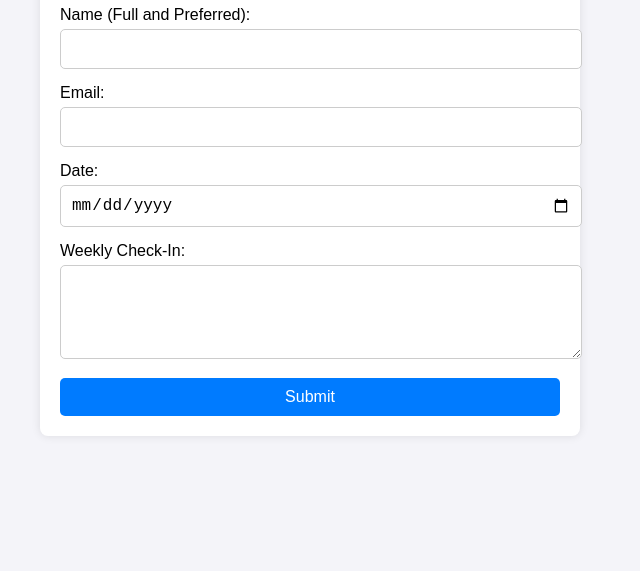
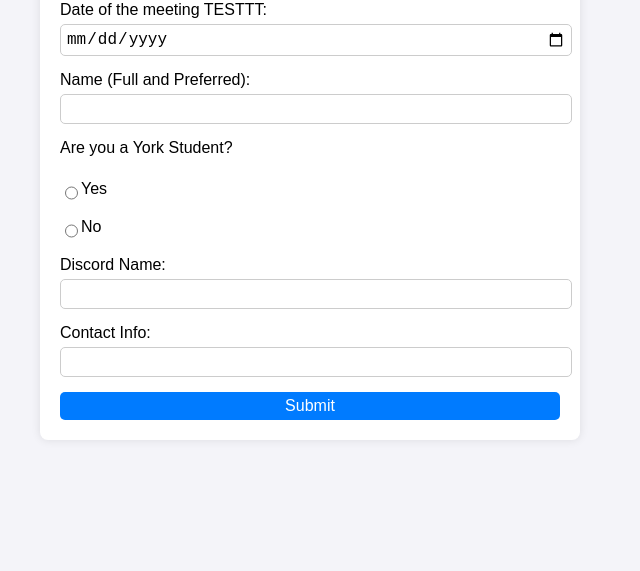
Before and after one commit to TerryDont/YUFGCheckIn, a plain HTML site: page index.html in a window 1280 px wide. Shown: the part 229-800 px from the top of the page, without its empty margins (330-970 px from the left). Drawn offline with nearby package versions, Linux system fonts and the light colour scheme.

Commit message:
Add files via upload

```diff
--- a/index.html
+++ b/index.html
@@ -1,74 +1,74 @@
 <!DOCTYPE html>
+
 <html lang="en">
+
 <head>
-    <meta charset="UTF-8">
+    <script src="https://ajax.googleapis.com/ajax/libs/jquery/1.11.2/jquery.min.js"></script>
+
+            <link rel="stylesheet" href="https://ajax.googleapis.com/ajax/libs/jqueryui/1.11.3/themes/smoothness/jquery-ui.css" crossorigin="anonymous" referrerpolicy="no-referrer"/>
+            <script src="https://ajax.googleapis.com/ajax/libs/jqueryui/1.11.3/jquery-ui.min.js" crossorigin="anonymous" referrerpolicy="no-referrer" ></script>
+    <meta http-equiv="Content-Type" content="text/html; charset=UTF-8">
+    <meta property="og:title" content="YUFGC Weekly Check-In">
+    <meta property="og:description" content="If you're not a member please fill out this sign up sheet before showing up to the meeting">
+    <meta property="og:image" content="YUFGC Logo Red.png">
+
+
     <meta name="viewport" content="width=device-width, initial-scale=1.0">
+    <link rel="stylesheet" href="style.css">
+
+
+    <!--<script>
+    function day_of_week() {
+    var weekday = ["Sunday", "Monday", "Tuesday", "Wednesday", "Thursday", "Friday", "Saturday"];
+
+    var d = document.getElementById('date').valueAsDate;
+    var n = d.getUTCDay()
+    document.getElementById("output").innerHTML = weekday[n];
+    }
+
+    </script>-->
+
     <title>Weekly Check-In Form</title>
-    <style>
-        body {
-            font-family: Arial, sans-serif;
-            display: flex;
-            justify-content: center;
-            align-items: center;
-            height: 100vh;
-            margin: 0;
-            background-color: #f4f4f9;
-        }
-        .container {
-            background-color: white;
-            padding: 20px;
-            border-radius: 8px;
-            box-shadow: 0 0 10px rgba(0, 0, 0, 0.1);
-            width: 100%;
-            max-width: 500px;
-        }
-        .form-group {
-            margin-bottom: 15px;
-        }
-        label {
-            display: block;
-            margin-bottom: 5px;
-        }
-        input, textarea, button {
-            width: 100%;
-            padding: 10px;
-            border: 1px solid #ccc;
-            border-radius: 5px;
-            font-size: 1rem;
-        }
-        button {
-            background-color: #007BFF;
-            color: white;
-            cursor: pointer;
-            border: none;
-        }
-        button:hover {
-            background-color: #0056b3;
-        }
-    </style>
+
 </head>
+
 <body>
     <div class="container">
         <h1>Weekly Check-In</h1>
-        <form id="checkinForm" action="https://docs.google.com/forms/d/e/1FAIpQLSfkQVvV8qG5zc0RGnX3MlLx49m30hQQl4ShWzFdPI8PapadbA/formResponse" method="post" target="_blank">
-            <div class="form-group">
-                <label for="name">Name (Full and Preferred):</label>
-                <input type="text" name="entry.778554323" id="name" required>
-            </div>
+        <form id="checkinForm"
+            action="https://docs.google.com/forms/d/e/1FAIpQLSfkQVvV8qG5zc0RGnX3MlLx49m30hQQl4ShWzFdPI8PapadbA/formResponse"
+            method="post" target="_blank">
 
-            <div class="form-group">
-                <label for="email">Email:</label>
-                <input type="email" name="entry.1054606276" id="email" required>
-            </div>
-
-            <div class="form-group">
-                <label for="date">Date:</label>
+            <div class="group">
+                <label for="date">Date of the meeting TESTTT:</label>
                 <input type="date" name="entry.1000382314" id="date" required>
             </div>
 
-            <div class="form-group">
-                <label for="checkin">Weekly Check-In:</label>
-                <textarea name="entry.535353614" id="checkin" rows="4" required></textarea>
+            <div class="group">
+                <label for="name">Name (Full and Preferred):</label>
+                <input type="text" name="entry.778554323" id="name" required="">
+            </div>
+
+            <div class="group">
+                <label for="yesno">Are you a York Student?</label><br>
+                <div class="horizontal-table">
+                    <input type="radio" id="Yes" name="entry.469447030" value="yes">
+                    <label for="Yes">Yes</label>
+                </div>
+                <div class="horizontal-table">
+                    <input type="radio" id="No" name="entry.469447030" value="No">
+                    <label for="No">No</label>
+                </div>
+            </div>
+
+            <div class="group">
+                <label for="DiscName">Discord Name:</label>
+                <input type="text" name="entry.1054606276" id="DiscName" required=""><br>
+            </div>
+
+            <div class="group">
+                <label for="info">Contact Info:</label>
+                <input type="text" name="entry.535353614" id="info" required=""><br>
             </div>
 
             <button type="submit">Submit</button>
@@ -76,9 +76,13 @@
     </div>
 
     <script>
-        document.getElementById('checkinForm').onsubmit = function() {
+        document.getElementById('checkinForm').onsubmit = function () {
             alert('Your check-in has been submitted!');
         };
     </script>
+
+
+
 </body>
+
 </html>
--- /dev/null
+++ b/style.css
@@ -0,0 +1,64 @@
+
+        body {
+            font-family: Arial, sans-serif;
+            display: flex;
+            justify-content: center;
+            align-items: center;
+            height: 100vh;
+            margin: 0;
+            background-color: #f4f4f9;
+        }
+
+        .container {
+            background-color: white;
+            padding: 20px;
+            border-radius: 8px;
+            box-shadow: 0 0 10px rgba(0, 0, 0, 0.1);
+            width: 100%;
+            max-width: 500px;
+        }
+
+        .group {
+            margin-bottom: 15px;
+        }
+
+        .horizontal-table {
+            margin-bottom: 15px;
+            display: flex;
+        }
+
+        label {
+            display: block;
+            margin-bottom: 5px;
+        }
+
+        input[name="entry.1000382314"],
+        input[name="entry.778554323"],
+        input[name="entry.1054606276"],
+        input[name="entry.535353614"],
+        textarea,
+        button {
+            width: 100%;
+            padding: 5px;
+            border: 1px solid #ccc;
+            border-radius: 5px;
+            font-size: 1rem;
+        }
+
+        .radio-group {
+            display: flex;
+            flex-direction: column;
+            gap: 10px;
+            margin-top: 15px;
+        }
+
+        button {
+            background-color: #007BFF;
+            color: white;
+            cursor: pointer;
+            border: none;
+        }
+
+        button:hover {
+            background-color: #0056b3;
+        }
```
Also changed, not shown: YUFGC Logo Red.png (added).
